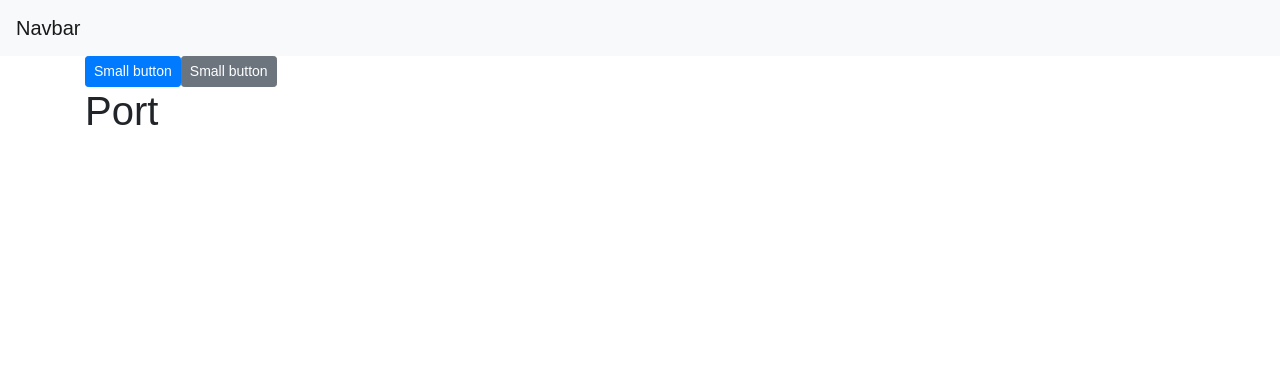
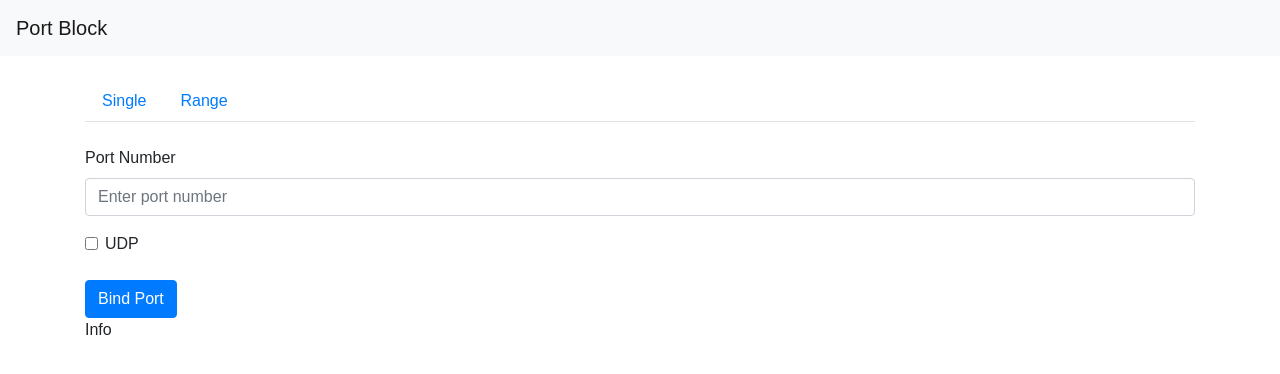
Before and after one commit to vesic/port-block, a React (Create React App) app: page / in a window 1280 px wide. Shown: the top 374 px of the page. Built offline with nearby package versions, Linux system fonts and the light colour scheme.

Commit message:
add bootstrap

```diff
--- a/src/App.js
+++ b/src/App.js
@@ -1,13 +1,14 @@
 import React, { Component } from 'react';
-import Port from './Port';
-import PortRange from './PortRange';
+import Single from './Single';
+import Range from './Range';
+import Info from './Info';
 import './App.css';
 
 
 class App extends Component {
   state = {
     ports: [],
-    portRange: false
+    displayRange: false
   }
 
   componentDidMount() {
@@ -44,20 +45,29 @@ class App extends Component {
     return (
       <div>
         <nav class="navbar navbar-light bg-light">
-          <span class="navbar-brand mb-0 h1">Navbar</span>
+          <span class="navbar-brand mb-0 h1">Port Block</span>
         </nav>
         <div className="container">
           <div className="row">
             <div className="col-sm">
-              <button type="button" onClick={() => this.setState({ portRange: false })} className="btn btn-primary btn-sm">Small button</button>
-              <button type="button" onClick={() => this.setState({ portRange: true })} className="btn btn-secondary btn-sm">Small button</button>
+              <div>&nbsp;</div>
+              <ul className="nav nav-tabs">
+                <li className="nav-item">
+                  <a onClick={() => this.setState({ displayRange: false })} className={'nav-link'} href="#">Single</a>
+                </li>
+                <li className="nav-item">
+                  <a onClick={() => this.setState({ displayRange: true })} className="nav-link" href="#">Range</a>
+                </li>
+              </ul>
             </div>
           </div>
           <div className="row">
             <div className="col-sm">
-              { (this.state.portRange) ? <PortRange /> : <Port /> }
+              <div>&nbsp;</div>
+              {(this.state.displayRange) ? <Range /> : <Single />}
             </div>
           </div>
+          <Info />
         </div>
       </div>
     );
--- a/src/Port.js
+++ b/src/Info.js
@@ -1,13 +1,13 @@
 import React, { Component } from 'react';
 
-class Port extends Component {
+class Info extends Component {
   state = {}
 
   render() {
     return (
-      <h1>Port</h1>
+      <div>Info</div>
     )
   }
 }
 
-export default Port;
+export default Info;
--- a/src/PortRange.js
+++ /dev/null
@@ -1,13 +0,0 @@
-import React, { Component } from 'react';
-
-class PortRange extends Component {
-  state = {}
-
-  render() {
-    return (
-      <h1>PortRange</h1>
-    )
-  }
-}
-
-export default PortRange;
--- /dev/null
+++ b/src/Range.js
@@ -0,0 +1,28 @@
+import React, { Component } from 'react';
+
+class Range extends Component {
+  state = {}
+
+  render() {
+    return (
+      <form>
+        <div className="form-group">
+          <label for="from">From</label>
+          <input type="number" className="form-control" id="from" placeholder="From" />
+        </div>
+        <div className="form-group">
+          <label for="to">To</label>
+          <input type="number" className="form-control" id="to" placeholder="To" />
+        </div>
+        <div className="form-check">
+          <input type="checkbox" className="form-check-input" id="udp" />
+          <label className="form-check-label" for="udp">UDP</label>
+        </div>
+        <div>&nbsp;</div>
+        <button type="submit" className="btn btn-primary">Bind Ports</button>
+      </form>
+    )
+  }
+}
+
+export default Range;
--- /dev/null
+++ b/src/Single.js
@@ -0,0 +1,24 @@
+import React, { Component } from 'react';
+
+class Single extends Component {
+  state = {}
+
+  render() {
+    return (
+      <form>
+        <div className="form-group">
+          <label for="port-number">Port Number</label>
+          <input className="form-control" id="port-number" placeholder="Enter port number" />
+        </div>
+        <div className="form-check">
+          <input type="checkbox" className="form-check-input" id="udp" />
+          <label className="form-check-label" for="udp">UDP</label>
+        </div>
+        <div>&nbsp;</div>
+        <button type="submit" className="btn btn-primary">Bind Port</button>
+      </form>
+    )
+  }
+}
+
+export default Single;
```
